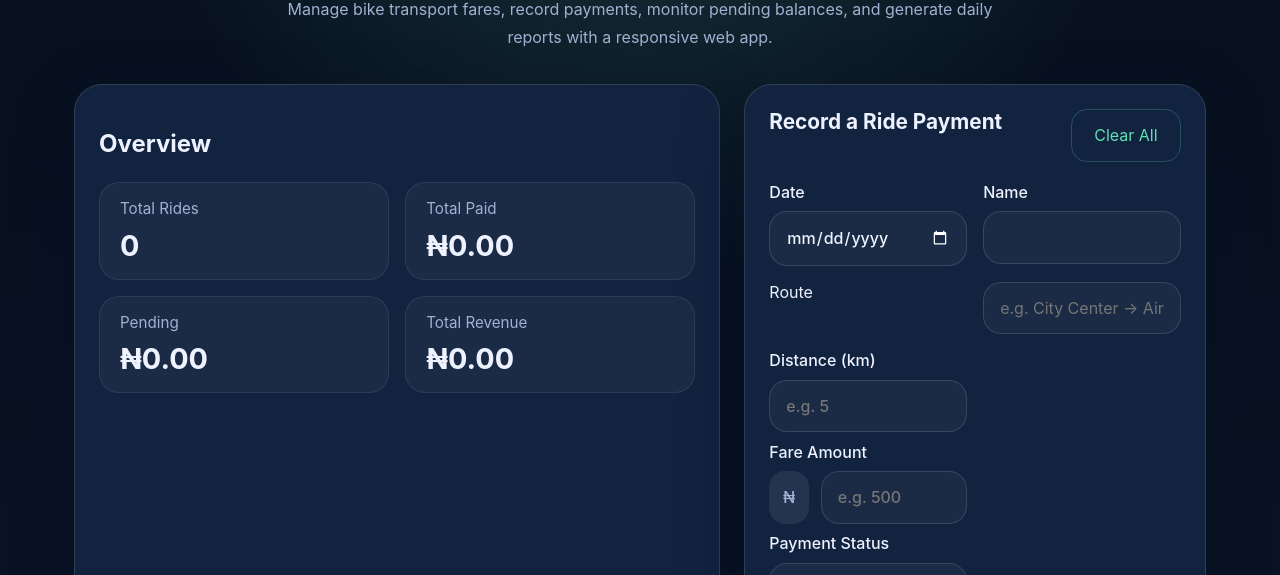
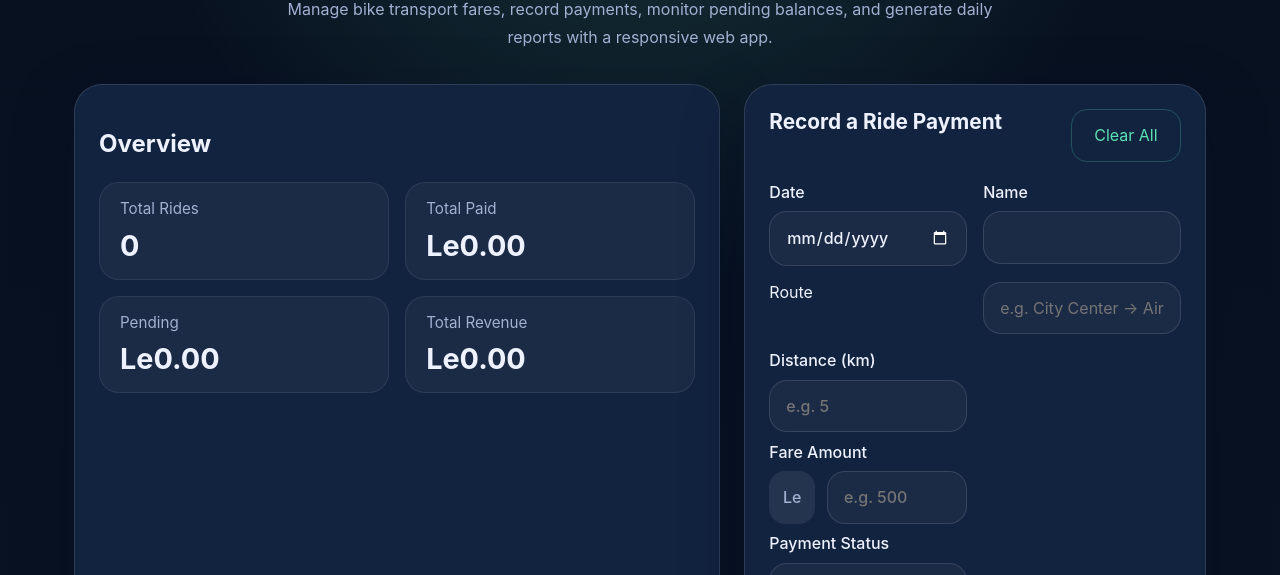
Before and after one commit to alhajijaffa/transport-payment-tracker, a plain HTML site: page index.html in a window 1280 px wide. Shown: the part 225-800 px from the top of the page. Drawn offline with Linux system fonts and the light colour scheme.

Commit message:
Change currency symbol to Le

```diff
--- a/index.html
+++ b/index.html
@@ -26,15 +26,15 @@
                     </div>
                     <div class="summary-item">
                         <span>Total Paid</span>
-                        <strong id="total-paid">₦0.00</strong>
+                        <strong id="total-paid">Le0.00</strong>
                     </div>
                     <div class="summary-item">
                         <span>Pending</span>
-                        <strong id="total-pending">₦0.00</strong>
+                        <strong id="total-pending">Le0.00</strong>
                     </div>
                     <div class="summary-item">
                         <span>Total Revenue</span>
-                        <strong id="total-revenue">₦0.00</strong>
+                        <strong id="total-revenue">Le0.00</strong>
                     </div>
                 </div>
             </div>
@@ -65,7 +65,7 @@
                     <label>
                         Fare Amount
                         <div class="input-group">
-                            <span class="input-prefix">₦</span>
+                            <span class="input-prefix">Le</span>
                             <input type="number" id="ride-fare" placeholder="e.g. 500" min="0" step="0.01" required>
                         </div>
                     </label>
```
